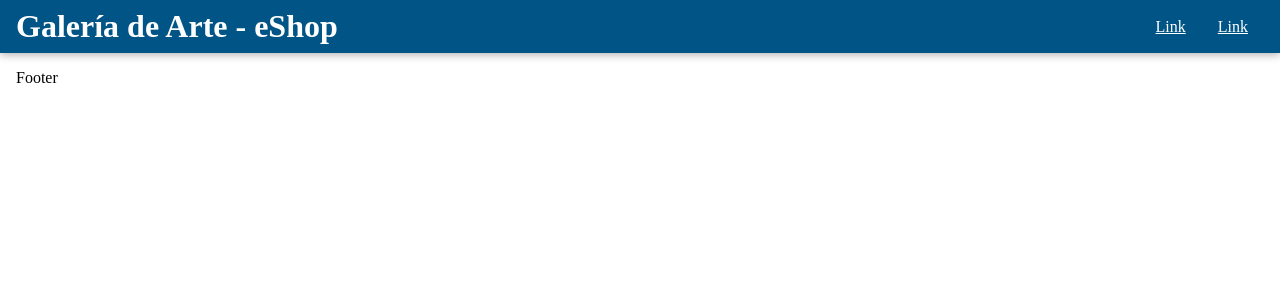
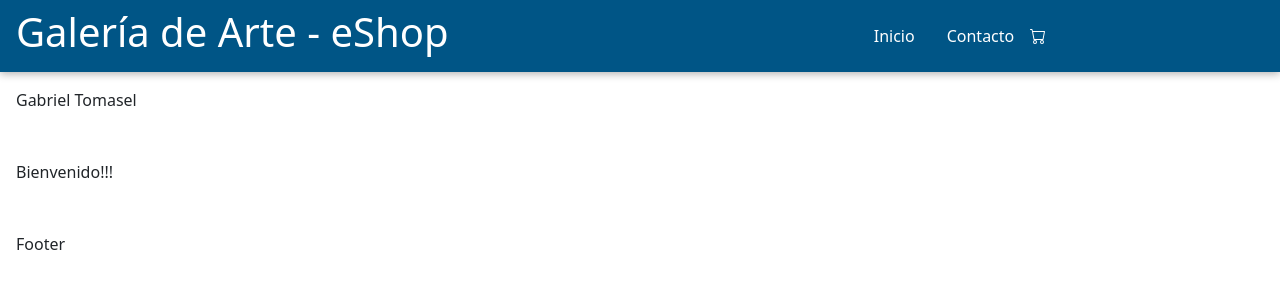
Before and after one commit to GTomasel/Ecommerce_arte-Tomasel, a React (Create React App) app: page / in a window 1280 px wide. Shown: the top 300 px of the page. Built offline with nearby package versions, Linux system fonts and the light colour scheme.

Commit message:
Galeria de arte - ecommerce + Tomasel - Clase 4

```diff
--- a/package.json
+++ b/package.json
@@ -6,8 +6,11 @@
     "@testing-library/jest-dom": "^5.14.1",
     "@testing-library/react": "^11.2.7",
     "@testing-library/user-event": "^12.8.3",
+    "bootstrap": "^5.1.1",
     "react": "^17.0.2",
+    "react-bootstrap": "^2.0.0-rc.1",
     "react-dom": "^17.0.2",
+    "react-icons": "^4.3.1",
     "react-scripts": "4.0.3",
     "web-vitals": "^1.1.2"
   },
--- a/src/App.js
+++ b/src/App.js
@@ -1,13 +1,15 @@
 import Header from "./Header"
+import Footer from "./Footer"
+import ItemListContainer from "./ItemListContainer"
+
 
 
 const App = () => {
     return(
         <>
-            <Header/>
-            <footer>
-                <p>Footer</p>
-            </footer>
+            <Header nombre="Gabriel" apellido="Tomasel"/>
+            <ItemListContainer greeting="Bienvenido!!!"/>
+            <Footer/>
         </>
     )
 }
--- /dev/null
+++ b/src/Footer.js
@@ -0,0 +1,11 @@
+const Footer = () => {
+    return(
+        <>
+            <footer>
+                <p>Footer</p>
+            </footer>
+        </>
+    )
+}
+
+export default Footer
--- a/src/Header.js
+++ b/src/Header.js
@@ -1,12 +1,16 @@
 import NavBar from "./components/NavBar"
 
-const Header = () => {
+const Header = ({nombre, apellido}) => {
+
     return(
         <>
             <header id="header">
-                <h1>Galería de Arte - eShop</h1>
-                <NavBar/>
+                <h1 class="w-100">Galería de Arte - eShop</h1>
+                <NavBar links={["Inicio","Contacto"]}/>
             </header>
+            <div class="d-flex p-3">
+                <p>{nombre} {apellido}</p>
+            </div>
         </>
     )
 }
--- /dev/null
+++ b/src/ItemListContainer.js
@@ -0,0 +1,10 @@
+const ItemListContainer = ({greeting}) => {
+
+    return(
+        <>
+            <p class="p-3">{greeting}</p>
+        </>
+    )
+}
+
+export default ItemListContainer
--- /dev/null
+++ b/src/components/CartWidget.js
@@ -0,0 +1,11 @@
+import { BsCart } from 'react-icons/bs';
+
+const CartWidget = () => {
+    return(
+        <>
+            <BsCart/>
+        </>
+    )
+}
+
+export default CartWidget
--- a/src/components/NavBar.js
+++ b/src/components/NavBar.js
@@ -1,9 +1,12 @@
-const NavBar = () => {
+import CartWidget from "./CartWidget"
+
+const NavBar = ({links}) => {
     return(
         <>
-            <nav>
-                <a href="index.html">Link</a>
-                <a href="index.html">Link</a>
+            <nav class="d-flex justify-content-center w-100">
+                <a href="#">{links[0]}</a>
+                <a href="#">{links[1]}</a>
+                <CartWidget/>
             </nav>
         </>
     )
--- a/src/index.js
+++ b/src/index.js
@@ -1,7 +1,8 @@
 import React from "react"
 import ReactDOM from "react-dom"
 import App from "./App"
-import "./estilos.css"
+import 'bootstrap/dist/css/bootstrap.min.css';
+import "./styles/styles.css"
 
 
 ReactDOM.render( <App/> , document.getElementById("root"))
--- a/src/estilos.css
+++ b/src/styles/styles.css
@@ -18,10 +18,14 @@ html, body {
     box-shadow: 0 2px 8px rgba(0, 0, 0, 0.3);
 }
 
+nav svg {
+    align-self: center;
+}
+
 a {
-    font-style: none;
+    text-decoration: none;
     color: #fff;
-    margin: 1rem;
+    padding: 1rem;
 }
 
 footer p{
```
Also changed, not shown: 1 other file (tests, documents, lock files or other folders).
